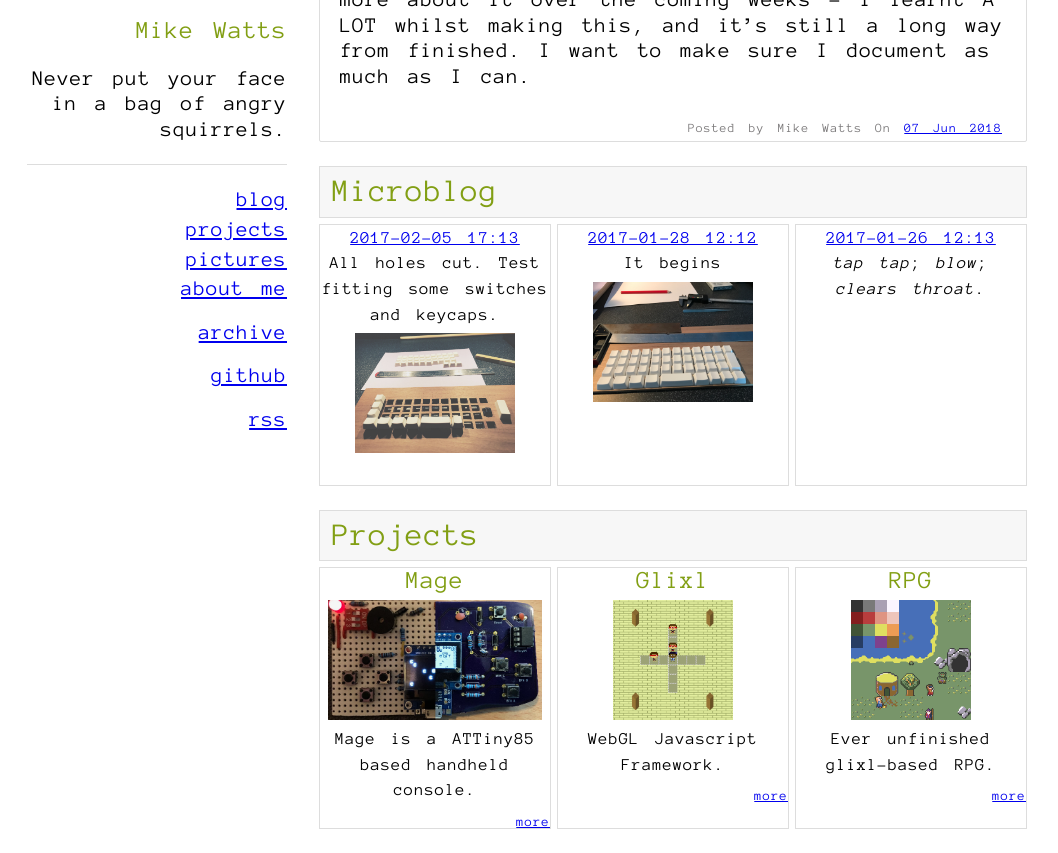
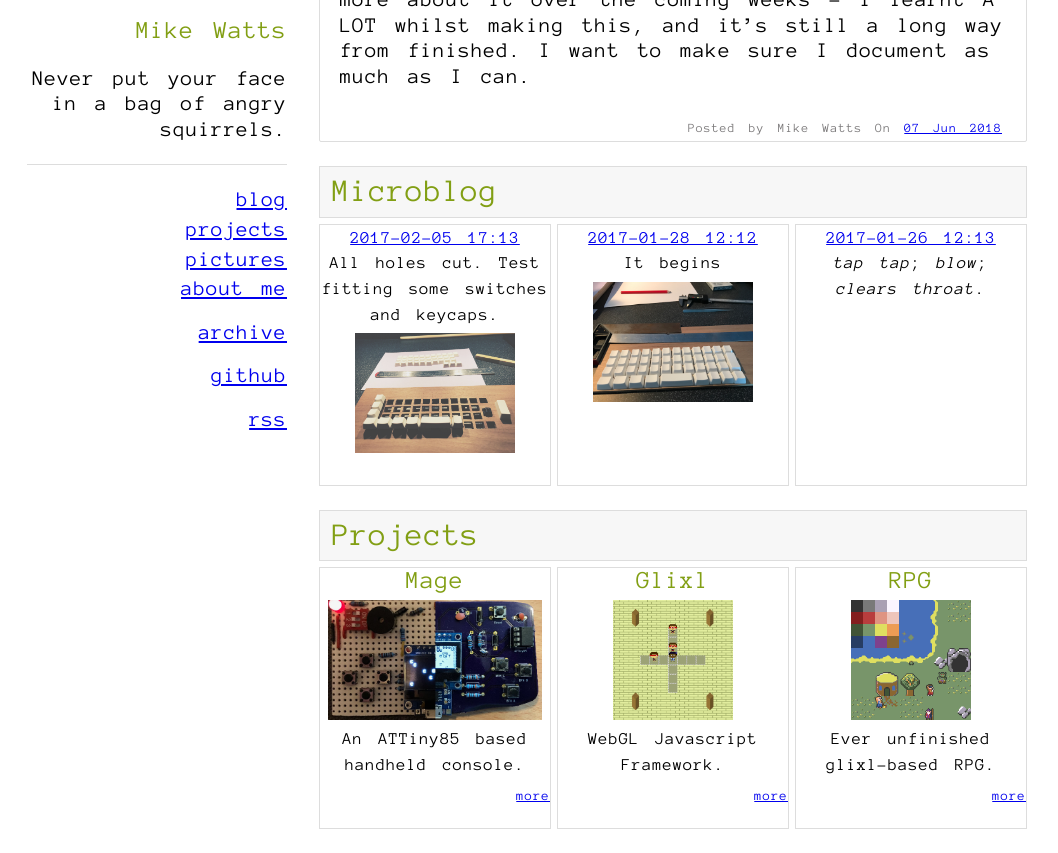
Before and after one commit to MalphasWats/MalphasWats.github.io, a Jekyll site: the page built from new_index.html, in a window 1280 px wide, cut to the strip 334-1187 px from the top of the page. Shown: the whole strip, without its empty margins (113-1171 px from the left). Built offline with Jekyll 4.4.1, drawn with Linux system fonts in a browser that asks for light colours.

Commit message:
tweak project description

```diff
--- a/new_index.html
+++ b/new_index.html
@@ -53,7 +53,7 @@ title: Home
 <ul>
 <li>
     <h3>Mage</h3>
-    <p><img src="/files/2018-06-07-mage/mage.jpg"> Mage is a ATTiny85 based handheld console.
+    <p><img src="/files/2018-06-07-mage/mage.jpg"> An ATTiny85 based handheld console.
     <a class="read_more" href="https://github.com/MalphasWats/Mage"> more</a></p>
 </li>
 <li>
```
